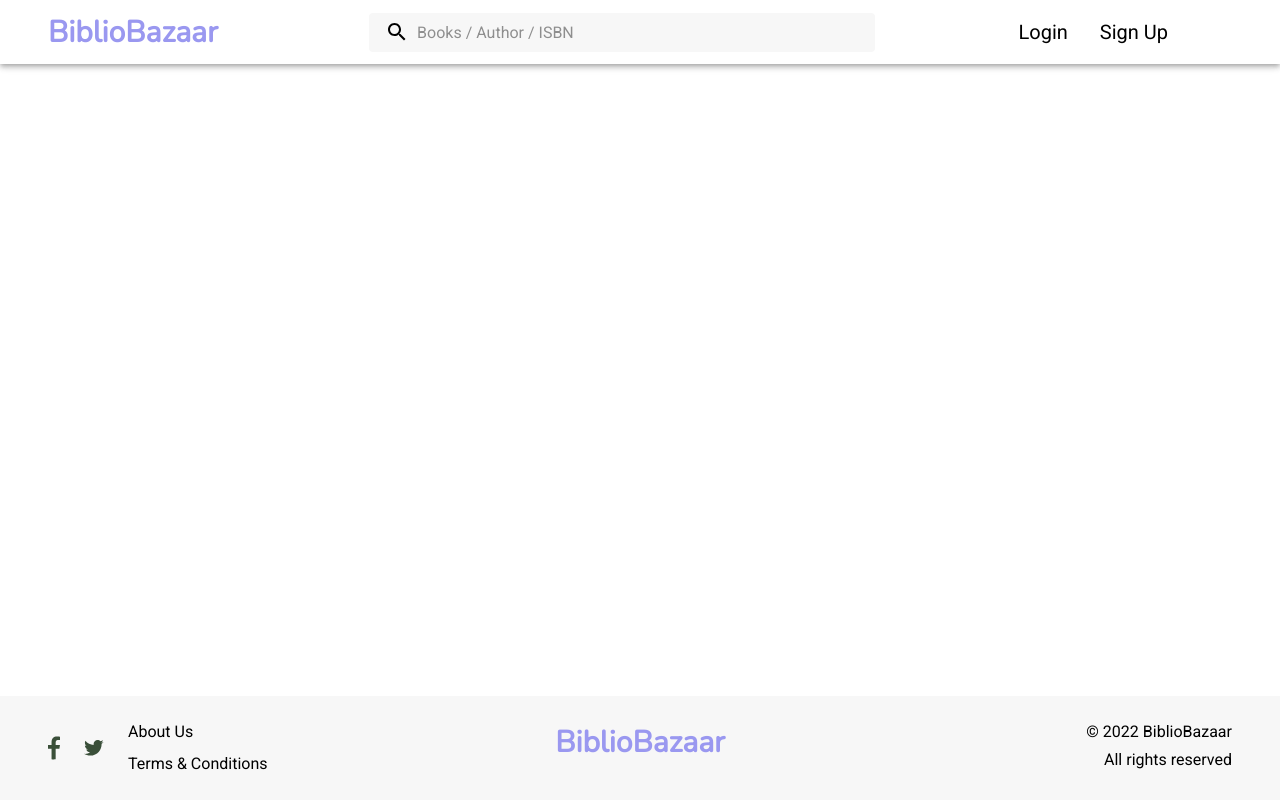
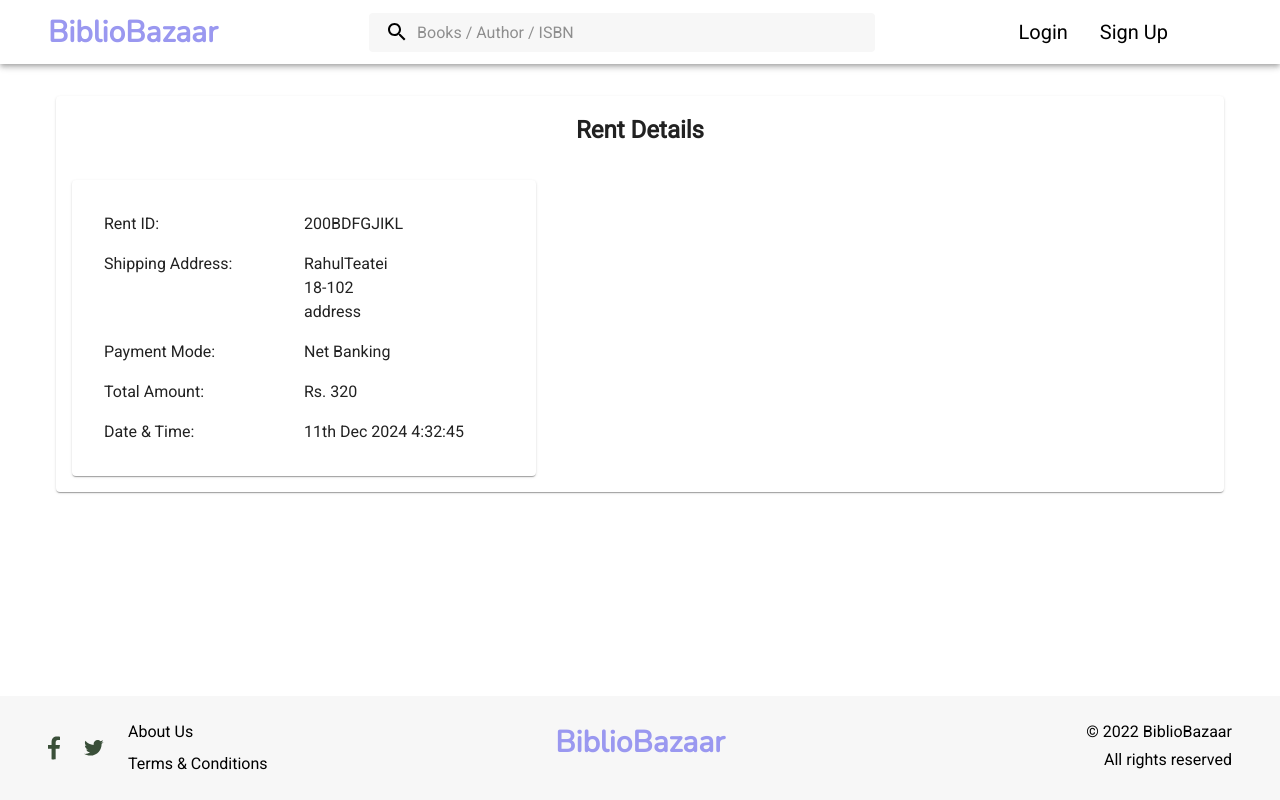
Before and after one commit to pesto-students/bibliobazaar--frontend-p4-team-chirag-1, a React (Create React App) app: page /rentDetail in a window 1280 px wide. Built offline with nearby package versions, Linux system fonts and the light colour scheme.

Commit message:
Done with minor changes

```diff
--- a/src/App.jsx
+++ b/src/App.jsx
@@ -11,6 +11,7 @@
 import Home from "./pages/home/Home";
 import BookDetail from "./pages/bookDetail/BookDetail";
 import Checkout from "./pages/checkout/Checkout";
+import RentDetail from "./pages/rentDetail/RentDetail";
 
 const App = () => {
   return (
@@ -24,6 +25,7 @@
             <Route path="/dashboard" element={<Home />} />
             <Route path="/bookDetail" element={<BookDetail />} />
             <Route path="/checkout" element={<Checkout />} />
+            <Route path="/rentDetail" element={<RentDetail />} />
             {/* Wild Card Route */}
           </Routes>
         </Container>
--- a/src/logic/reducers/userSlice.js
+++ b/src/logic/reducers/userSlice.js
@@ -3,7 +3,8 @@
 const initialState = {
   isLoggedIn: false,
   userId: '',
-  userName: ''
+  userName: '',
+  token: ''
 }
 
 export const userSlice = createSlice({
@@ -25,7 +26,9 @@
         userId: '',
         userName: ''
       }
-    }
+    },
+    // setToken
+    // Clear Token
   }
 })
 
--- a/src/pages/checkout/Checkout.styles.js
+++ b/src/pages/checkout/Checkout.styles.js
@@ -31,5 +31,21 @@
 })))
 
 export const TextContent = styled(Typography)((({ theme }) => ({
-  flexGrow: 1
+  flexBasis: '25%'
 })))
+
+export const Image = styled('div')((({ theme }) => ({
+  flexBasis: '25%'
+})))
+
+export const Description = styled('div')((({ theme }) => ({
+  flexBasis: '25%'
+})))
+
+export const Quantity = styled('div')((({ theme }) => ({
+  flexBasis: '25%'
+})))
+
+export const Price = styled('div')((({ theme }) => ({
+  flexBasis: '25%'
+})))
--- /dev/null
+++ b/src/pages/rentDetail/RentDetail.jsx
@@ -0,0 +1,50 @@
+import { Box, Grid, Paper, Stack } from "@mui/material";
+import { PageTitle, Wrapper } from "../../shared/styles/globalStyles";
+import { RentDetailWrapper, TextContent } from "./RentDetail.styles";
+
+const RentDetail = () => {
+  return (
+    <Wrapper>
+      <RentDetailWrapper>
+        <PageTitle align="center" mb={4}>
+          Rent Details
+        </PageTitle>
+        <Grid container spacing={2}>
+          <Grid item xs={12} sm={5}>
+            <Paper>
+              <Box p={4}>
+                <Stack flexDirection="column" gap="16px">
+                  <Stack flexDirection="row">
+                    <TextContent>Rent ID:</TextContent>
+                    <TextContent>200BDFGJIKL</TextContent>
+                  </Stack>
+                  <Stack flexDirection="row">
+                    <TextContent>Shipping Address:</TextContent>
+                    <TextContent>RahulTeatei<br />18-102<br />address</TextContent>
+                  </Stack>
+                  <Stack flexDirection="row">
+                    <TextContent>Payment Mode:</TextContent>
+                    <TextContent>Net Banking</TextContent>
+                  </Stack>
+                  <Stack flexDirection="row">
+                    <TextContent>Total Amount:</TextContent>
+                    <TextContent>Rs. 320</TextContent>
+                  </Stack>
+                  <Stack flexDirection="row">
+                    <TextContent>Date & Time:</TextContent>
+                    <TextContent>11th Dec 2024 4:32:45</TextContent>
+                  </Stack>
+                </Stack>
+              </Box>
+            </Paper>
+          </Grid>
+          <Grid item xs={12} sm={7}>
+            <Paper></Paper>
+          </Grid>
+        </Grid>
+      </RentDetailWrapper>
+    </Wrapper>
+  );
+};
+
+export default RentDetail;
--- /dev/null
+++ b/src/pages/rentDetail/RentDetail.styles.js
@@ -0,0 +1,9 @@
+import { Paper, styled, Typography } from "@mui/material";
+
+export const RentDetailWrapper = styled(Paper)((({ theme }) => ({
+  padding: '16px'
+})))
+
+export const TextContent = styled(Typography)((({ theme }) => ({
+  flexBasis: '50%'
+})))
```
Also changed, not shown: src/pages/checkout/components/OrderSummary.jsx (+45 -7 lines), src/utilities/axiosInstance.js (added, +9 -0 lines), src/utilities/utils.js (added).
